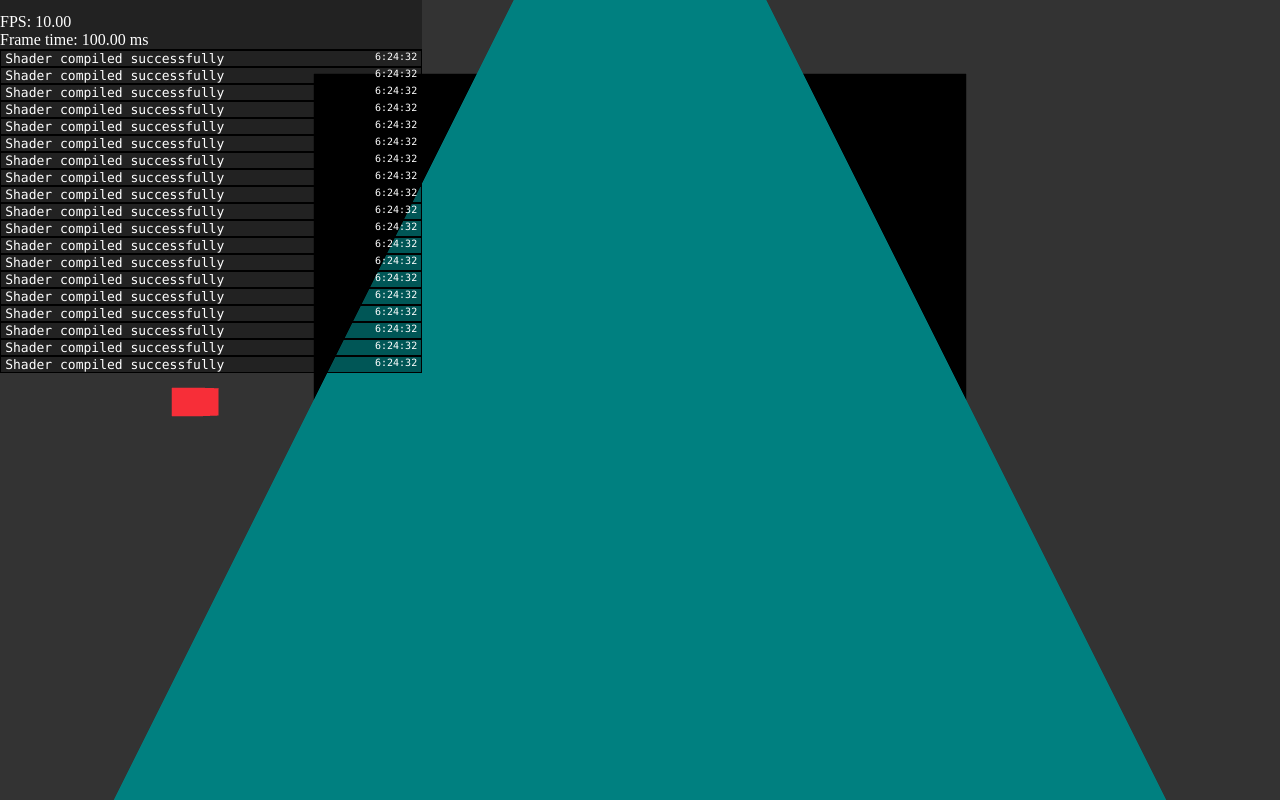
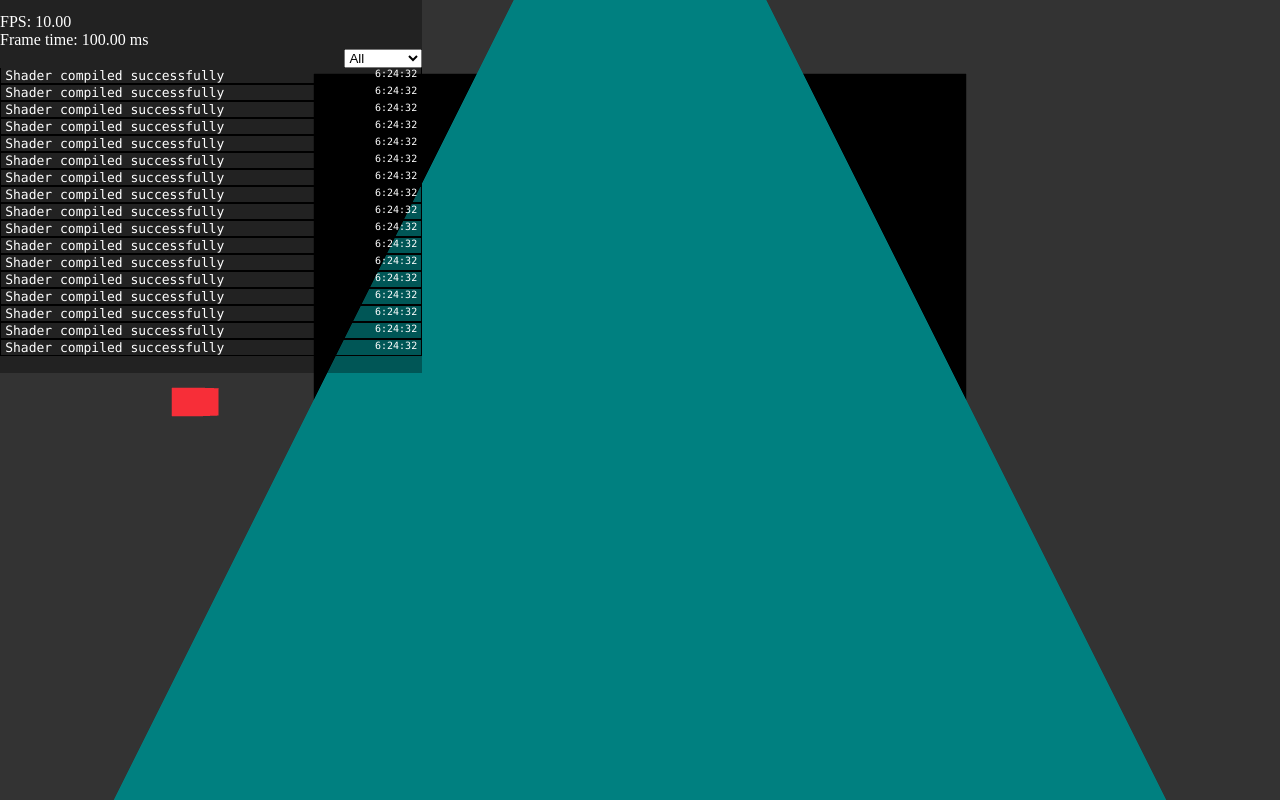
Before and after one commit to arielriveros/WebGameEngine, a website built with webpack: page public/index.html in a window 1280 px wide. Built offline with nearby package versions, Linux system fonts and the light colour scheme; animation ran at ten frames a second; files whose address does not match are found by name.

Commit message:
feat: Console entries filter by type

```diff
--- a/public/index.html
+++ b/public/index.html
@@ -6,6 +6,20 @@
     <meta name="viewport" content="width=device-width, initial-scale=1.0">
     <title>Document</title>
     <script type="text/javascript" src="app.js"></script>
+    <script>
+        function filterConsole(entryType) {
+            let entries = document.getElementsByClassName("console-entry");
+            for (let i = 0; i < entries.length; i++) {
+                let entry = entries[i];
+                if(entry.getElementsByClassName('console-text')[0].classList.contains(entryType)) {
+                    entry.style.display = "flex";
+                }
+                else {
+                    entry.style.display = "none";
+                }
+            }
+        }
+    </script>
     <link rel="stylesheet" href="style.css">
 </head>
 <body>
@@ -14,6 +28,15 @@
         <br>
         Frame time: <span id="frametime-meter"></span>
         <br>
+        <div id="console-filter">
+            <select  onchange="filterConsole(this.value)">
+                <option value="console-text">All</option>
+                <option value="console-normal">Log</option>
+                <option value="console-warning">Warnings</option>
+                <option value="console-error">Errors</option>
+                <option value="console-info">Info</option>
+            </select>
+        </div>
         <div id="console"></div>
     </div>
     <canvas id="render-viewport"></canvas>
--- a/public/style.css
+++ b/public/style.css
@@ -21,7 +21,12 @@ canvas {
 
 #console {
     overflow-y: scroll;
-    height: 90%;
+    height: 80%;
+}
+
+#console-filter {
+    display: flex;
+    justify-content: end;
 }
 
 #console .console-entry {
```
